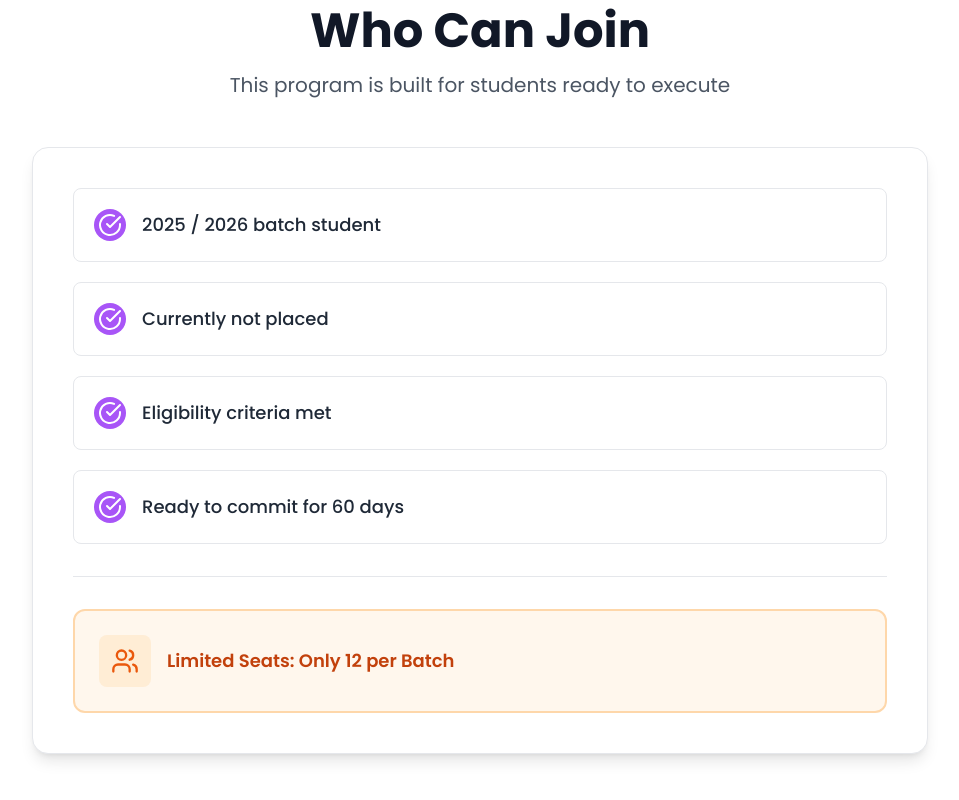
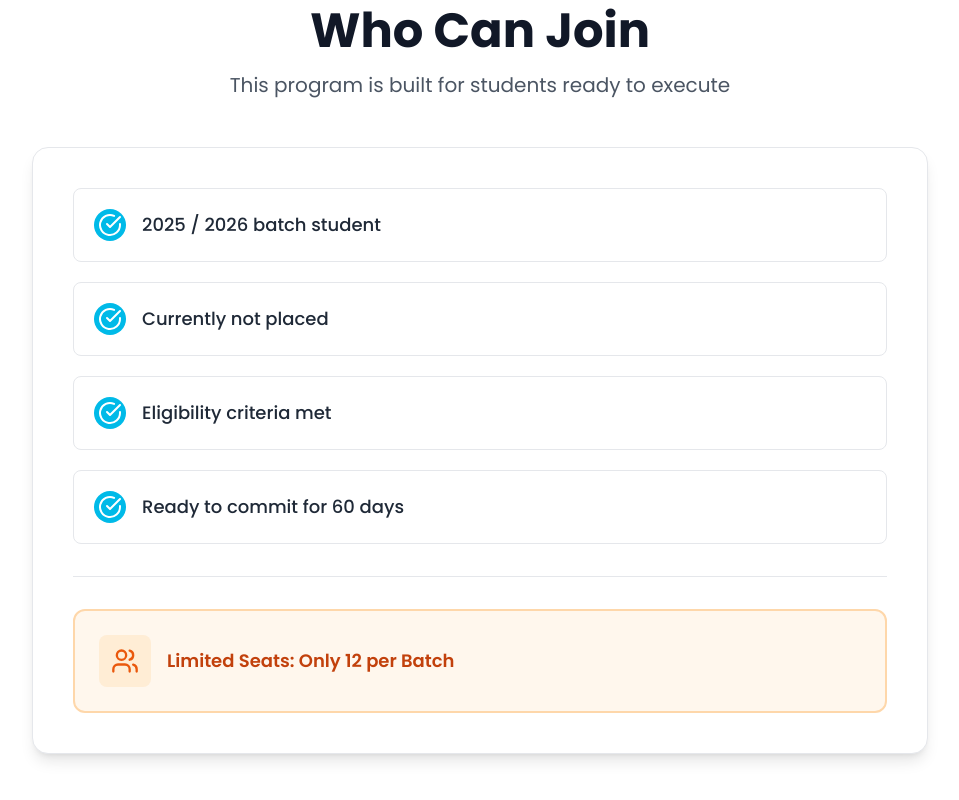
Before and after one commit to HIREKARMA1/shortlisted-ui, a Next.js app: page / in a window 1280 px wide. Shown: the part 969-1769 px from the top of the page, without its empty margins (157-1116 px from the left). Built offline with nearby package versions, Linux system fonts and the light colour scheme.

Commit message:
almost completed the who can join page
Signed-off-by: Ankit Kumar <ankit.va1511@gmail.com>

```diff
--- a/components/home/WhoCanJoin.tsx
+++ b/components/home/WhoCanJoin.tsx
@@ -20,7 +20,7 @@ const WhoCanJoin: React.FC = () => {
     ];
 
     return (
-        <div className={`relative py-12 sm:py-16 md:py-20 px-4 sm:px-6 lg:px-8 ${mounted && resolvedTheme === 'dark'
+        <div className={`relative py-12 sm:py-16 md:py-20 px-4 sm:px-6 lg:px-8 font-sans ${mounted && resolvedTheme === 'dark'
             ? 'bg-gray-900'
             : 'bg-white'
             }`}>
@@ -59,7 +59,10 @@ const WhoCanJoin: React.FC = () => {
                                 >
                                     {/* Checkmark Icon */}
                                     <div className="flex-shrink-0">
-                                        <div className="w-6 h-6 sm:w-7 sm:h-7 md:w-8 md:h-8 rounded-full bg-purple-500 flex items-center justify-center">
+                                        <div className={`w-6 h-6 sm:w-7 sm:h-7 md:w-8 md:h-8 rounded-full flex items-center justify-center transition-colors duration-500 ${mounted && resolvedTheme === 'dark'
+                                            ? 'bg-[#A800FF]'
+                                            : 'bg-[#00BAE8]'
+                                            }`}>
                                             <CheckCircle className="w-4 h-4 sm:w-5 sm:h-5 md:w-6 md:h-6 text-white" />
                                         </div>
                                     </div>
```
